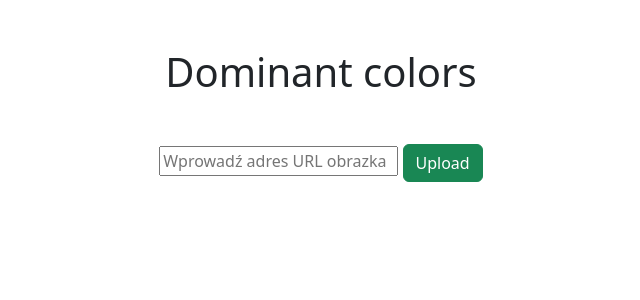
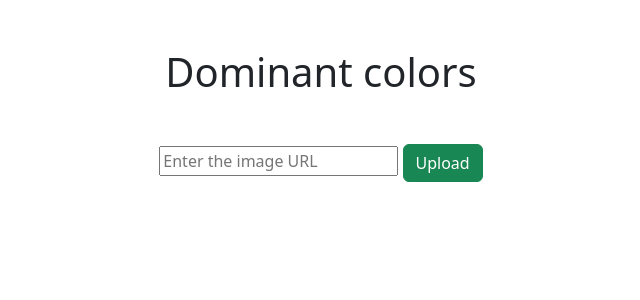
Before and after one commit to lilmarcin/dominant-color-detection-on-images, a Flask app: page / in a window 1280 px wide. Shown: the top 300 px of the page, without its empty margins (319-959 px from the left). Run offline with Flask 3, Linux system fonts and the light colour scheme.

Commit message:
edit text

```diff
--- a/templates/index.html
+++ b/templates/index.html
@@ -37,7 +37,7 @@
                 <h1 class="mb-5">Dominant colors</h1>
 
                 <form method="POST" action="/">
-                    <input type="text" name="image_url" placeholder="Wprowadź adres URL obrazka" required>
+                    <input type="text" name="image_url" placeholder="Enter the image URL" required>
                     <button type="submit" class="btn btn-success">Upload</button>
                 </form>
                 {% if image_url %}
```
